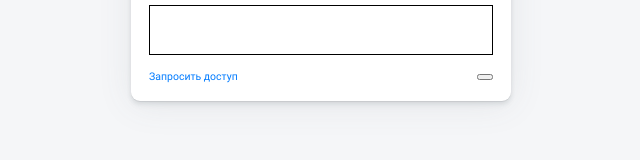
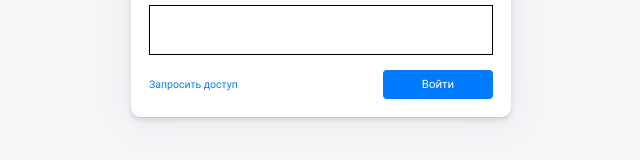
Before and after one commit to PolyantsevYury/need-for-drive, a React (Create React App) app: page /login in a window 1280 px wide. Shown: the part 379-539 px from the top of the page, without its empty margins (319-959 px from the left). Built offline with nearby package versions, Linux system fonts and the light colour scheme.

Commit message:
Add reusable admin button

```diff
--- a/src/components/common/buttons/Buttons.scss
+++ b/src/components/common/buttons/Buttons.scss
@@ -44,6 +44,21 @@
     background-image: none;
   }
 
+  &__admin {
+    height: 29px;
+    width: 95px;
+    border-radius: 4px;
+    background-image: none;
+    background-color: $clr-main-blue;
+    font-weight: normal;
+    font-size: 11.5px;
+    line-height: 13px;
+  }
+
+  &__login {
+    width: 110px;
+  }
+
   &__slide-1 {
     background-image: linear-gradient(90deg, #13493f 0%, #0c7b1b 100%);
   }
--- a/src/components/login/Login.js
+++ b/src/components/login/Login.js
@@ -1,6 +1,7 @@
 import React from "react";
 import Logo from "../../assets/images/loginLogo.svg";
 import "./Login.scss";
+import { Button } from "../common/buttons/Buttons";
 
 const Login = () => {
   return (
@@ -13,7 +14,10 @@ const Login = () => {
           <div className="login-form__input" />
           <div className="login-form__footer">
             <div className="login-form__request">Запросить доступ</div>
-            <button className="login-form__submit-btn" type="button" />
+            <Button additionalStyles="button__admin button__login">
+              Войти
+            </Button>
+            {/* <button className="login-form__submit-btn" type="button" /> */}
           </div>
         </div>
       </div>
```
